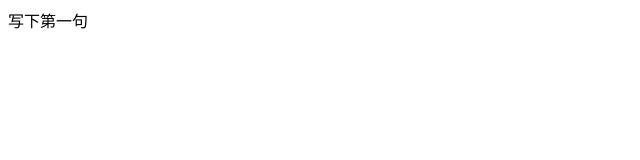
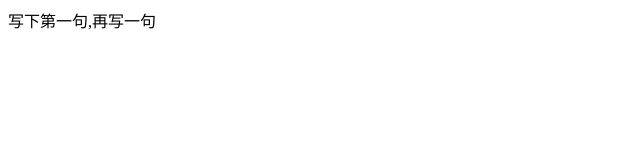
Before and after one commit to BearGreat1992/myFirstGItPro, a plain HTML site: page index.html in a window 1280 px wide. Shown: the full height of the page, 0-640 px from the left. Drawn offline with Linux system fonts and the light colour scheme.

Commit message:
2018-7-8-11-57

```diff
--- a/index.html
+++ b/index.html
@@ -1,3 +1,3 @@
 <html>
-	写下第一句
+	写下第一句,再写一句
 <html>
```
